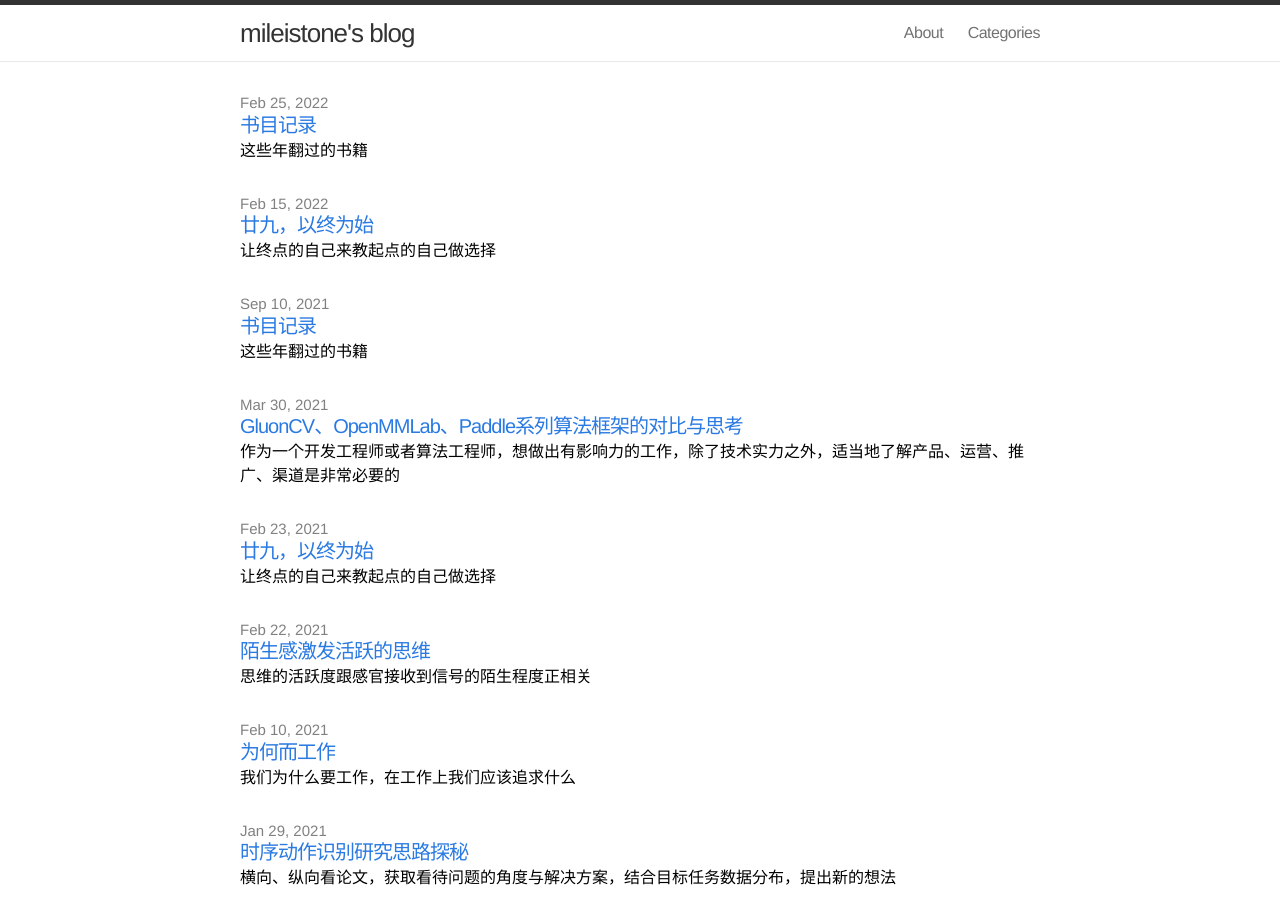
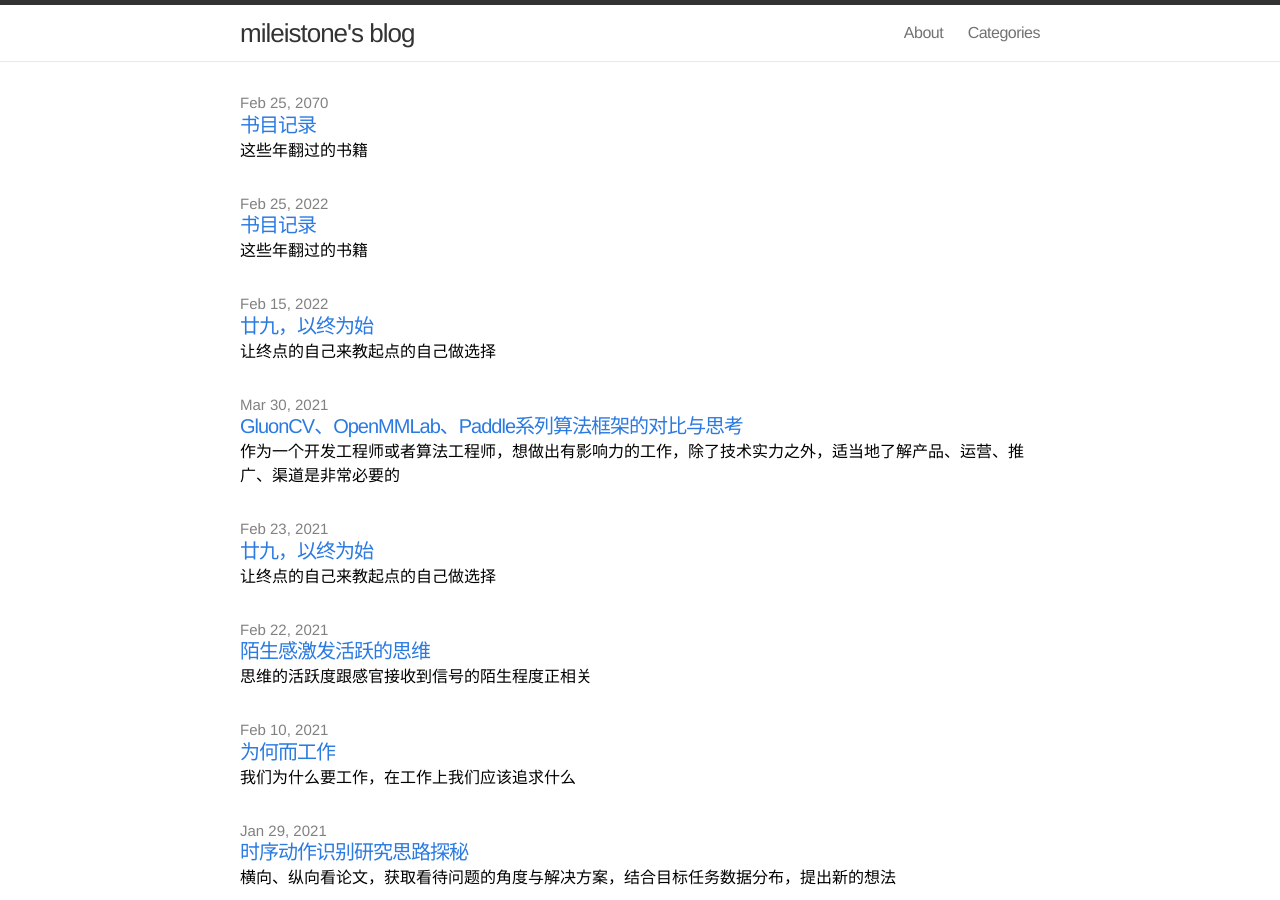
Before and after one commit to mileistone/mileistone.github.io, a Jekyll site: the page built from index.html, in a window 1280 px wide and 900 px high. Built offline with Jekyll 4.4.1, drawn with Linux system fonts in a browser that asks for light colours.

Commit message:
Update and rename 2021-09-10-books.md to 2070-02-25-books.md

```diff
--- a/_posts/2021-09-10-books.md
+++ b/_posts/2070-02-25-books.md
@@ -4,7 +4,7 @@ comments: true
 title: 书目记录
 excerpt: 这些年翻过的书籍
 categories: Life
-date: 2021-09-10 22:00:00
+date: 2070-02-25 22:00:00
 ---
 
 最近看了张磊的《价值》和苏世民的《我的经验与教训》，有一些感想，遂成此文。
```
